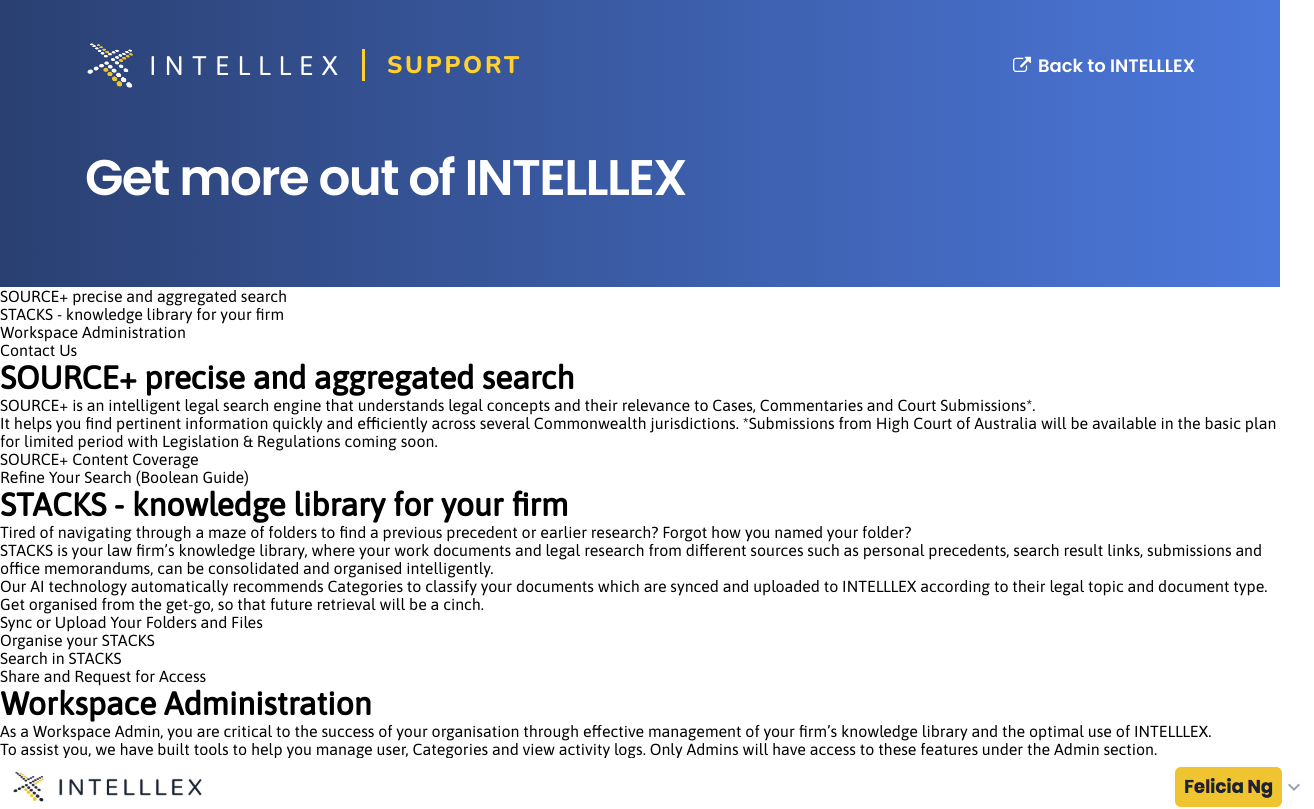
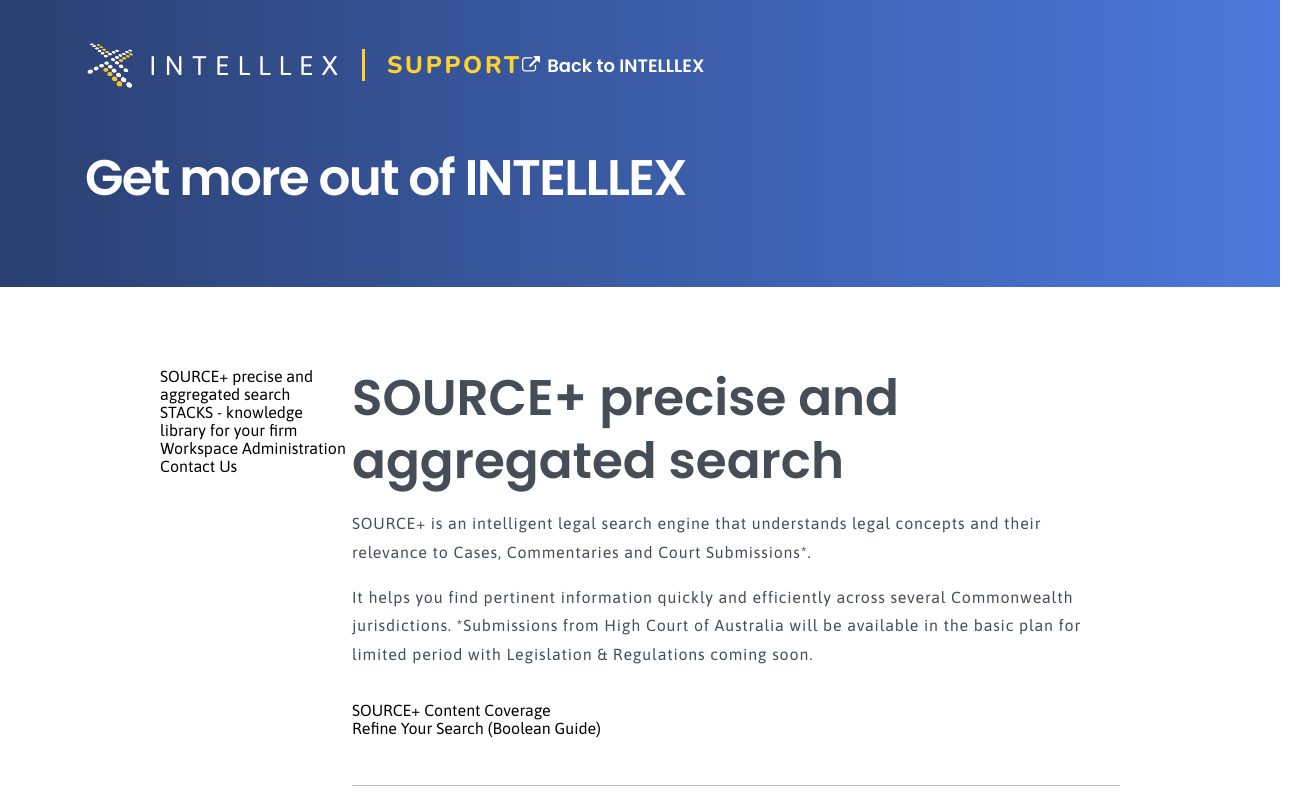
Before and after one commit to MapleLeaves-7/Intelllex-Support-Clone, a React (Create React App) app in the folder intelllex-support-clone/: page / in a window 1280 px wide. Shown: the top 809 px of the page, 1314 px wide, since content can reach past the window. Built offline with nearby package versions, Linux system fonts and the light colour scheme.

Commit message:
Style main section content

```diff
--- a/intelllex-support-clone/src/App.css
+++ b/intelllex-support-clone/src/App.css
@@ -113,11 +113,6 @@
   justify-content: center;
   align-items: center;
 
-  position: absolute;
-  right: 0;
-  top: 50%;
-  transform: translateY(-50%);
-
   font-size: 1.125rem;
 }
 
@@ -148,6 +143,65 @@
   margin: 50px 0 35px;
 }
 
+/* Styles for main section */
+.main-page {
+  display: flex;
+  justify-content: center;
+}
+
+.main-section {
+  display: flex;
+  width: 75vw;
+  max-width: 1140px;
+  padding: 5rem 0;
+}
+
+/* Style main content */
+.main-content {
+  display: flex;
+  flex-direction: column;
+  max-width: 80%;
+}
+
+.main-content-item {
+  display: flex;
+  flex-direction: row;
+  flex-wrap: wrap;
+
+  max-width: 100%;
+  padding-bottom: 3rem;
+  margin-bottom: 3rem;
+  border-bottom: 1px solid #bebebe;
+}
+
+.main-content-item > h1 {
+  margin-bottom: 1rem;
+
+  font-family: 'Poppins';
+  font-weight: 600;
+  font-size: 3.125rem;
+  line-height: 1.26;
+  color: #454d57;
+}
+
+.main-content-item img {
+  width: 100%;
+}
+
+.description {
+  font-family: 'Asap', 'Poppins', sans-serif;
+  letter-spacing: 0.05rem;
+  word-spacing: 0.01rem;
+  line-height: 1.8;
+  color: #454d57;
+
+  margin-bottom: 1rem;
+}
+
+.description > * {
+  margin-bottom: 1rem;
+}
+
 /* Styles for the footer */
 .social-icon {
   width: 50px;
--- a/intelllex-support-clone/src/components/Main.js
+++ b/intelllex-support-clone/src/components/Main.js
@@ -91,7 +91,8 @@
   ];
 
   return (
-    <div>
+    <div className="main-page">
+      <div className="main-section">
         <div className="main-nav">
           {mainSectionItems.map(item => (
             <div
@@ -103,11 +104,12 @@
             </div>
           ))}
         </div>
-      <div className="main-section">
+        <div className="main-content">
           {mainSectionItems.map(item => (
             <MainSectionItem key={item.id} mainSectionItem={item} />
           ))}
         </div>
       </div>
+    </div>
   );
 }
--- a/intelllex-support-clone/src/components/MainSectionItem.js
+++ b/intelllex-support-clone/src/components/MainSectionItem.js
@@ -1,9 +1,9 @@
 export function MainSectionItem({ mainSectionItem }) {
   return (
-    <div id={mainSectionItem.id} className="main-section-item">
+    <div id={mainSectionItem.id} className="main-content-item">
       <h1>{mainSectionItem.heading}</h1>
-      <div className="main-section-content">
-        {mainSectionItem.paragraphs.map((paragraph, index) => (
+      <div className="description">
+        {mainSectionItem.paragraphs.map(paragraph => (
           <p key={paragraph}>{paragraph}</p>
         ))}
         {mainSectionItem.images &&
@@ -12,15 +12,15 @@
           ))}
       </div>
       {mainSectionItem.links && (
-        <div className="main-section-nav-section">
+        <div className="main-content-nav-section">
           {mainSectionItem.links.map(link => (
-            <div className="main-section-nav-item" key={link.heading}>
+            <div className="main-content-nav-item" key={link.heading}>
               {link.heading}
             </div>
           ))}
         </div>
       )}
-      {mainSectionItem.anchorTags.map((a, index) => (
+      {mainSectionItem.anchorTags.map(a => (
         <a key={a.href} href={a.href}>
           {a.text}
         </a>
```
Lines whose indentation alone changed are shown as unchanged.
